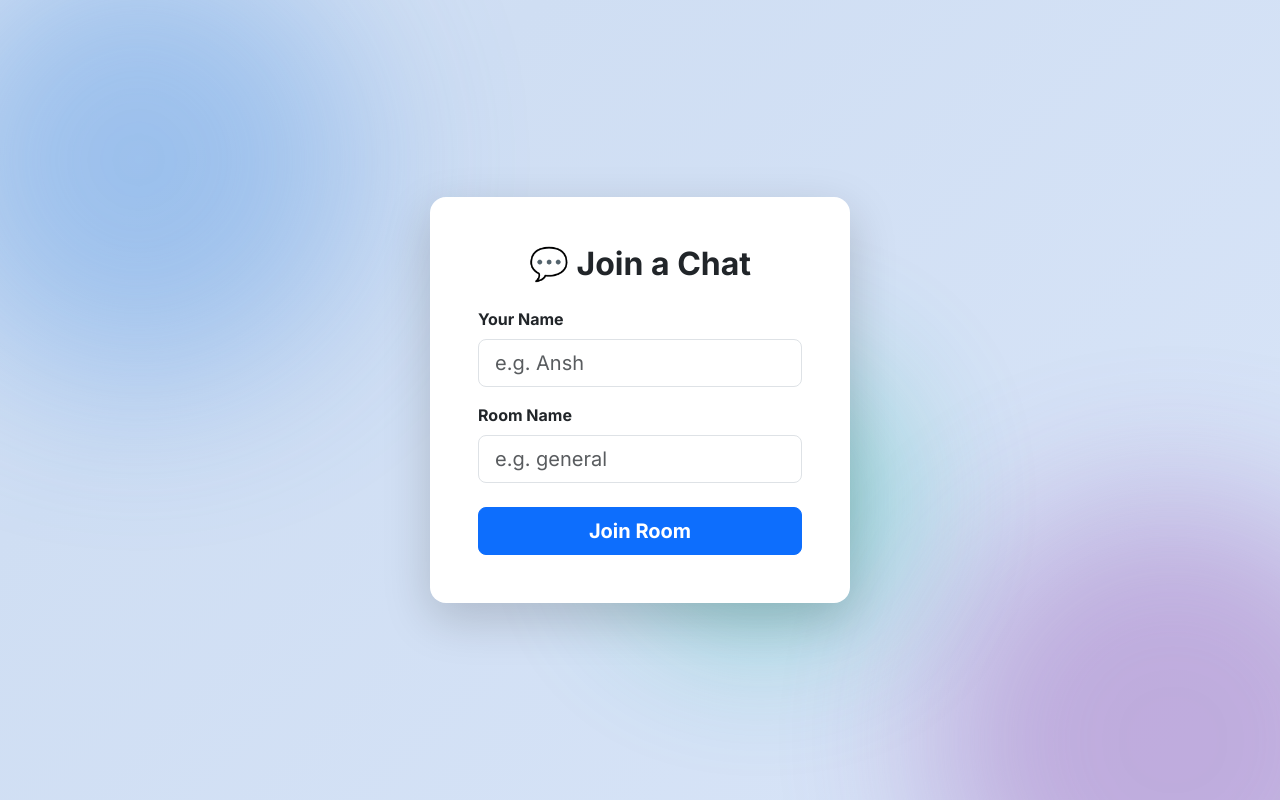
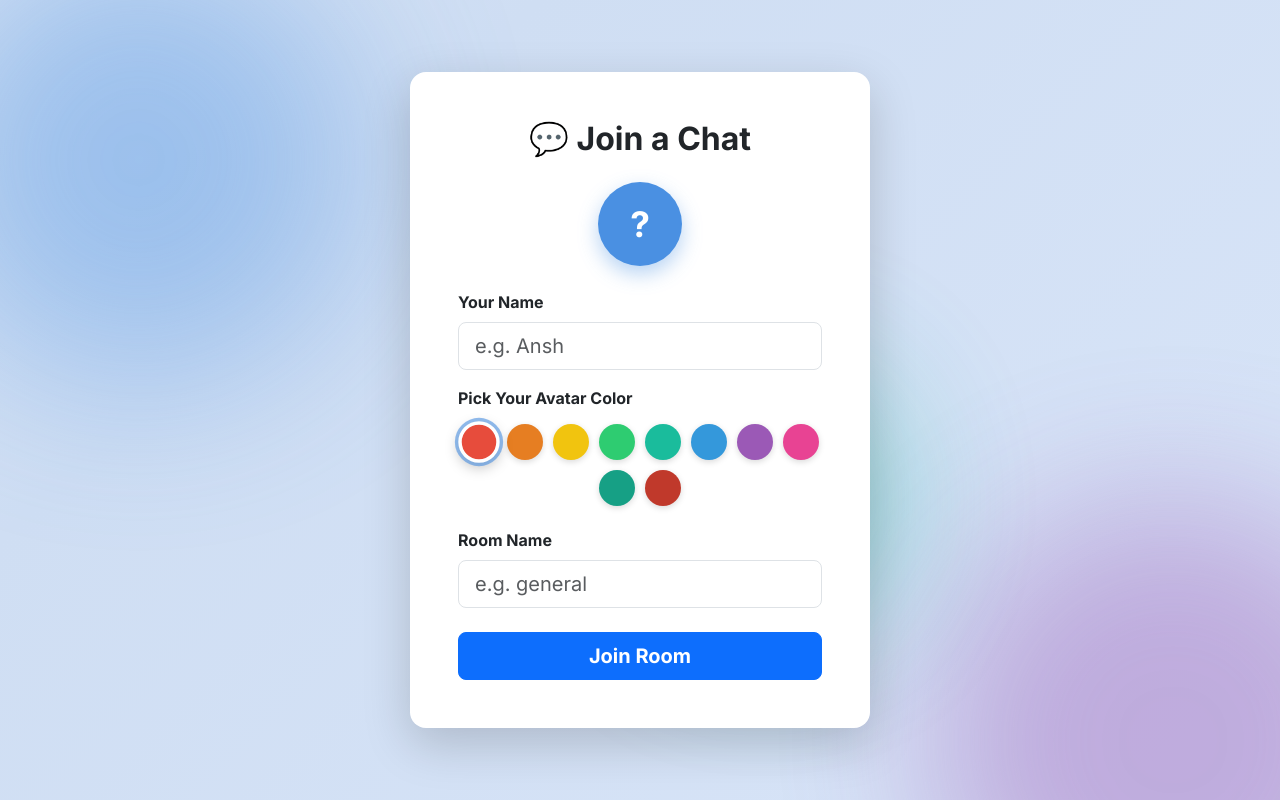
Before and after one commit to Ansh282006/flask-chat-app, a Flask app: page / in a window 1280 px wide. Run offline with Flask 3, Linux system fonts and the light colour scheme; some libraries are stand-ins or nearby versions.

Commit message:
feat: add WhatsApp-style user avatars in message bubbles with color picker

```diff
--- a/main.py
+++ b/main.py
@@ -9,8 +9,8 @@ app.config['SECRET_KEY'] = 'chat-app-super-secret-key'
 socketio = SocketIO(app, cors_allowed_origins="*", async_mode='eventlet')
 
 # In-memory storage
-messages = {}     # { room_name: [ {id, username, room, message, timestamp, status}, ... ] }
-rooms = {}        # { room_name: { sid: username } }
+messages = {}     # { room_name: [ {id, username, room, message, timestamp, status, avatar}, ... ] }
+rooms = {}        # { room_name: { sid: {username, avatar} } }
 
 
 @app.route('/')
@@ -22,6 +22,7 @@ def index():
 def handle_join(data):
     username = data['username']
     room = data['room']
+    avatar = data.get('avatar', '#4a90e2')   # default blue if not provided
     sid = request.sid
 
     join_room(room)
@@ -31,7 +32,7 @@ def handle_join(data):
     if room not in rooms:
         rooms[room] = {}
 
-    rooms[room][sid] = username
+    rooms[room][sid] = {'username': username, 'avatar': avatar}
 
     emit('history', messages[room])
     emit('status', {'msg': f'{username} has joined the room.'}, room=room)
@@ -57,7 +58,8 @@ def handle_disconnect():
     sid = request.sid
     for room_name, users in list(rooms.items()):
         if sid in users:
-            username = users[sid]
+            user_info = users[sid]
+            username = user_info['username']
             del users[sid]
             emit('status', {'msg': f'{username} has left the room.'}, room=room_name)
             emit('user_list', {'users': list(users.values())}, room=room_name)
@@ -65,46 +67,36 @@ def handle_disconnect():
 
 @socketio.on('send_message')
 def handle_send_message(data):
-    """Store the message and broadcast to the room."""
     room = data['room']
-
-    # Ensure the message has a status field
     data.setdefault('status', 'sent')
 
     if room not in messages:
         messages[room] = []
     messages[room].append(data)
 
-    # Broadcast to everyone in the room
     emit('message', data, room=room)
 
 
 @socketio.on('message_delivered')
 def handle_message_delivered(data):
-    """A recipient's browser received the message. Mark as delivered and notify the sender."""
     room = data['room']
     message_id = data['message_id']
-
     for msg in messages.get(room, []):
         if msg['id'] == message_id:
-            if msg['status'] == 'sent':   # only bump forward
+            if msg['status'] == 'sent':
                 msg['status'] = 'delivered'
             break
-
     emit('status_update', {'message_id': message_id, 'status': 'delivered'}, room=room)
 
 
 @socketio.on('message_read')
 def handle_message_read(data):
-    """A recipient actually viewed the message. Mark as read and notify the sender."""
     room = data['room']
     message_id = data['message_id']
-
     for msg in messages.get(room, []):
         if msg['id'] == message_id:
             msg['status'] = 'read'
             break
-
     emit('status_update', {'message_id': message_id, 'status': 'read'}, room=room)
 
 
--- a/static/script.js
+++ b/static/script.js
@@ -2,7 +2,14 @@ const socket = io();
 
 let username = '';
 let room = '';
-let messageIds = {};   // { message_id: DOM_element }
+let userAvatar = '#4a90e2';   // default color
+let messageIds = {};
+
+// Palette for avatar colors
+const AVATAR_COLORS = [
+    '#e74c3c', '#e67e22', '#f1c40f', '#2ecc71', '#1abc9c',
+    '#3498db', '#9b59b6', '#e84393', '#16a085', '#c0392b'
+];
 
 // DOM Elements
 const joinScreen = document.getElementById('joinScreen');
@@ -19,6 +26,35 @@ const typingIndicator = document.getElementById('typingIndicator');
 const typingText = document.getElementById('typingText');
 const userList = document.getElementById('userList');
 const userCount = document.getElementById('userCount');
+const colorPicker = document.getElementById('colorPicker');
+const avatarPreview = document.getElementById('avatarPreview');
+
+// --- Build the Color Picker on Page Load ---
+AVATAR_COLORS.forEach((color, index) => {
+    const swatch = document.createElement('button');
+    swatch.type = 'button';
+    swatch.className = 'color-swatch';
+    swatch.style.background = color;
+    swatch.dataset.color = color;
+    if (index === 0) swatch.classList.add('selected');
+    swatch.addEventListener('click', () => {
+        userAvatar = color;
+        document.querySelectorAll('.color-swatch').forEach(s => s.classList.remove('selected'));
+        swatch.classList.add('selected');
+        updateAvatarPreview();
+    });
+    colorPicker.appendChild(swatch);
+});
+
+// --- Live Avatar Preview ---
+function updateAvatarPreview() {
+    const initial = usernameInput.value.trim().charAt(0).toUpperCase() || '?';
+    avatarPreview.textContent = initial;
+    avatarPreview.style.background = userAvatar;
+}
+
+// Live update when typing name
+usernameInput.addEventListener('input', updateAvatarPreview);
 
 // --- Join Room ---
 joinBtn.addEventListener('click', () => {
@@ -28,7 +64,7 @@ joinBtn.addEventListener('click', () => {
         alert('Please enter both your name and a room name.');
         return;
     }
-    socket.emit('join', { username, room });
+    socket.emit('join', { username, room, avatar: userAvatar });
     joinScreen.classList.add('d-none');
     chatScreen.classList.remove('d-none');
     roomLabel.textContent = `#${room}`;
@@ -41,7 +77,7 @@ leaveBtn.addEventListener('click', () => {
     window.location.reload();
 });
 
-// --- Send Message (with unique ID + timestamp) ---
+// --- Send Message ---
 messageForm.addEventListener('submit', (e) => {
     e.preventDefault();
     const msg = messageInput.value.trim();
@@ -57,12 +93,12 @@ messageForm.addEventListener('submit', (e) => {
         room,
         message: msg,
         timestamp,
-        status: 'sent'
+        status: 'sent',
+        avatar: userAvatar
     };
 
     socket.emit('send_message', payload);
     messageInput.value = '';
-
     socket.emit('stop_typing', { username, room });
 });
 
@@ -80,26 +116,20 @@ socket.on('message', (data) => {
     addMessage(data, type);
     typingIndicator.classList.add('d-none');
 
-    // If the message is FROM someone else, notify the server we received it (delivered)
     if (type === 'other') {
         socket.emit('message_delivered', { message_id: data.id, room: data.room });
-
-        // If the tab is visible, mark as read immediately
         if (!document.hidden) {
-            setTimeout(() => {
-                socket.emit('message_read', { message_id: data.id, room: data.room });
-            }, 300);
+            setTimeout(() => socket.emit('message_read', { message_id: data.id, room: data.room }), 300);
         }
     }
 });
 
-// --- Receive: Status Update (sent → delivered → read) ---
+// --- Receive: Status Update ---
 socket.on('status_update', (data) => {
     const bubble = messageIds[data.message_id];
     if (!bubble) return;
     const tickEl = bubble.querySelector('.msg-tick');
-    if (!tickEl) return;
-    tickEl.innerHTML = renderTick(data.status);
+    if (tickEl) tickEl.innerHTML = renderTick(data.status);
 });
 
 // --- Receive: System Status ---
@@ -116,7 +146,7 @@ socket.on('user_list', (data) => {
     renderUserList(data.users);
 });
 
-// --- When tab becomes visible, mark all unread messages as read ---
+// --- Mark as read when tab becomes visible ---
 document.addEventListener('visibilitychange', () => {
     if (!document.hidden && room) {
         document.querySelectorAll('.message-bubble.other').forEach(bubble => {
@@ -128,69 +158,69 @@ document.addEventListener('visibilitychange', () => {
 
 // --- Typing Indicator ---
 let typingTimeout = null;
-
 messageInput.addEventListener('input', () => {
     if (!username || !room) return;
     socket.emit('typing', { username, room });
     clearTimeout(typingTimeout);
-    typingTimeout = setTimeout(() => {
-        socket.emit('stop_typing', { username, room });
-    }, 1500);
+    typingTimeout = setTimeout(() => socket.emit('stop_typing', { username, room }), 1500);
 });
-
 socket.on('typing', (data) => {
     typingText.textContent = `${data.username} is typing`;
     typingIndicator.classList.remove('d-none');
 });
-
-socket.on('stop_typing', () => {
-    typingIndicator.classList.add('d-none');
-});
+socket.on('stop_typing', () => typingIndicator.classList.add('d-none'));
 
 // --- Helper: Render Tick Marks ---
 function renderTick(status) {
-    if (status === 'sent') {
-        return '<span class="tick-single">✓</span>';
-    } else if (status === 'delivered') {
-        return '<span class="tick-double">✓✓</span>';
-    } else if (status === 'read') {
-        return '<span class="tick-double tick-read">✓✓</span>';
-    }
+    if (status === 'sent') return '<span class="tick-single">✓</span>';
+    if (status === 'delivered') return '<span class="tick-double">✓✓</span>';
+    if (status === 'read') return '<span class="tick-double tick-read">✓✓</span>';
     return '';
 }
 
-// --- Helper: Render a Message Bubble ---
+// --- Helper: Render a Message Bubble (with Avatar) ---
 function addMessage(data, type) {
-    const div = document.createElement('div');
-    div.className = `message-bubble ${type}`;
-    div.dataset.messageId = data.id;
+    const wrapper = document.createElement('div');
+    wrapper.className = `message-wrapper ${type}`;
 
     const ts = data.timestamp || new Date().toLocaleTimeString([], { hour: '2-digit', minute: '2-digit' });
 
-    // Ticks only appear on OUR OWN messages
+    // Determine avatar color
+    const color = data.avatar || stringToColor(data.username);
+    const initial = (data.username || '?').charAt(0).toUpperCase();
+
+    // Ticks only on self messages
     const tickHTML = (type === 'self')
         ? `<span class="msg-tick">${renderTick(data.status || 'sent')}</span>`
         : '';
 
-    div.innerHTML = `
-        <div class="msg-meta">${type === 'self' ? 'You' : escapeHTML(data.username)}</div>
-        <div class="msg-body">${escapeHTML(data.message)}</div>
-        <div class="msg-time">
-            ${ts} ${tickHTML}
+    // Avatar on the LEFT for others, on the RIGHT for self
+    const avatarHTML = `<div class="message-avatar" style="background:${color};">${initial}</div>`;
+
+    const bubbleHTML = `
+        <div class="message-bubble ${type}" data-message-id="${data.id}">
+            <div class="msg-meta">${type === 'self' ? 'You' : escapeHTML(data.username)}</div>
+            <div class="msg-body">${escapeHTML(data.message)}</div>
+            <div class="msg-time">${ts} ${tickHTML}</div>
         </div>
     `;
 
-    messagesDiv.appendChild(div);
+    if (type === 'self') {
+        wrapper.innerHTML = bubbleHTML + avatarHTML;
+    } else {
+        wrapper.innerHTML = avatarHTML + bubbleHTML;
+    }
 
-    // Save a reference so we can update the tick later
+    messagesDiv.appendChild(wrapper);
+
     if (type === 'self' && data.id) {
-        messageIds[data.id] = div;
+        messageIds[data.id] = wrapper.querySelector('.message-bubble');
     }
 
     messagesDiv.scrollTop = messagesDiv.scrollHeight;
 }
 
-// --- Helper: Online Users Sidebar ---
+// --- Helper: Online Users Sidebar (uses server-provided avatar) ---
 function renderUserList(users) {
     userList.innerHTML = '';
     userCount.textContent = users.length;
@@ -198,23 +228,22 @@ function renderUserList(users) {
     users.forEach(u => {
         const li = document.createElement('li');
         li.className = 'user-item';
-        const color = stringToColor(u);
-        const initial = u.charAt(0).toUpperCase();
+        const color = u.avatar || stringToColor(u.username);
+        const initial = u.username.charAt(0).toUpperCase();
         li.innerHTML = `
             <span class="user-avatar" style="background:${color};">${initial}</span>
-            <span class="user-name">${escapeHTML(u)}${u === username ? ' <em>(you)</em>' : ''}</span>
+            <span class="user-name">${escapeHTML(u.username)}${u.username === username ? ' <em>(you)</em>' : ''}</span>
             <span class="online-dot"></span>
         `;
         userList.appendChild(li);
     });
 }
 
-// --- Helper: Deterministic color for a username ---
+// --- Deterministic color from username (fallback) ---
 function stringToColor(str) {
     let hash = 0;
     for (let i = 0; i < str.length; i++) hash = str.charCodeAt(i) + ((hash << 5) - hash);
-    const colors = ['#e74c3c','#e67e22','#f1c40f','#2ecc71','#1abc9c','#3498db','#9b59b6','#e84393','#16a085','#c0392b'];
-    return colors[Math.abs(hash) % colors.length];
+    return AVATAR_COLORS[Math.abs(hash) % AVATAR_COLORS.length];
 }
 
 // --- Security: Escape HTML ---
--- a/static/style.css
+++ b/static/style.css
@@ -18,23 +18,57 @@ body {
     width: 100%; height: 100%;
     z-index: -1; overflow: hidden; pointer-events: none;
 }
-
 .shape {
-    position: absolute;
-    border-radius: 50%;
-    filter: blur(80px);
-    opacity: 0.4;
+    position: absolute; border-radius: 50%;
+    filter: blur(80px); opacity: 0.4;
     animation: float 12s infinite ease-in-out alternate;
 }
-
 .shape-1 { width: 400px; height: 400px; background: #4a90e2; top: -100px; left: -100px; }
 .shape-2 { width: 500px; height: 500px; background: #9b59b6; bottom: -150px; right: -150px; animation-delay: -3s; }
 .shape-3 { width: 300px; height: 300px; background: #1abc9c; top: 40%; left: 50%; animation-delay: -6s; }
-
 @keyframes float {
     0% { transform: translate(0, 0) scale(1); }
     50% { transform: translate(40px, 60px) scale(1.1); }
     100% { transform: translate(-30px, 30px) scale(0.9); }
+}
+
+/* --- Join Screen: Avatar Preview & Color Picker --- */
+.avatar-preview {
+    width: 84px; height: 84px;
+    border-radius: 50%;
+    background: #4a90e2;
+    color: white;
+    font-weight: 700;
+    font-size: 2.2rem;
+    display: inline-flex;
+    align-items: center;
+    justify-content: center;
+    box-shadow: 0 8px 20px rgba(74, 144, 226, 0.4);
+    transition: background 0.3s ease, transform 0.3s ease;
+    margin: 0 auto;
+}
+.avatar-preview:hover { transform: scale(1.05); }
+
+.color-picker {
+    display: flex;
+    gap: 10px;
+    flex-wrap: wrap;
+    justify-content: center;
+    padding: 6px 0;
+}
+.color-swatch {
+    width: 36px; height: 36px;
+    border-radius: 50%;
+    border: 3px solid transparent;
+    cursor: pointer;
+    transition: all 0.2s ease;
+    box-shadow: 0 2px 6px rgba(0,0,0,0.15);
+}
+.color-swatch:hover { transform: scale(1.15); }
+.color-swatch.selected {
+    border-color: #ffffff;
+    box-shadow: 0 0 0 3px rgba(74, 144, 226, 0.6), 0 4px 12px rgba(0,0,0,0.25);
+    transform: scale(1.15);
 }
 
 /* --- Chat Container --- */
--- a/templates/index.html
+++ b/templates/index.html
@@ -19,17 +19,32 @@
     <div class="container d-flex justify-content-center align-items-center min-vh-100 py-4">
 
         <!-- Join Screen -->
-        <div class="card shadow-lg border-0 rounded-4 animate__animated animate__zoomIn" id="joinScreen" style="width: 100%; max-width: 420px;">
+        <div class="card shadow-lg border-0 rounded-4 animate__animated animate__zoomIn" id="joinScreen" style="width: 100%; max-width: 460px;">
             <div class="card-body p-5">
                 <h2 class="text-center fw-bold mb-4">💬 Join a Chat</h2>
+
+                <!-- Live Avatar Preview -->
+                <div class="text-center mb-4">
+                    <div class="avatar-preview" id="avatarPreview">?</div>
+                </div>
+
                 <div class="mb-3">
                     <label class="form-label fw-bold">Your Name</label>
                     <input type="text" id="usernameInput" class="form-control form-control-lg" placeholder="e.g. Ansh" required>
                 </div>
+
+                <div class="mb-3">
+                    <label class="form-label fw-bold">Pick Your Avatar Color</label>
+                    <div class="color-picker" id="colorPicker">
+                        <!-- Colors injected by JS -->
+                    </div>
+                </div>
+
                 <div class="mb-4">
                     <label class="form-label fw-bold">Room Name</label>
                     <input type="text" id="roomInput" class="form-control form-control-lg" placeholder="e.g. general" required>
                 </div>
+
                 <button class="btn btn-primary btn-lg w-100 fw-bold" id="joinBtn">Join Room</button>
             </div>
         </div>
```
Also changed, not shown: other parts of static/style.css (+47 -65 lines).
